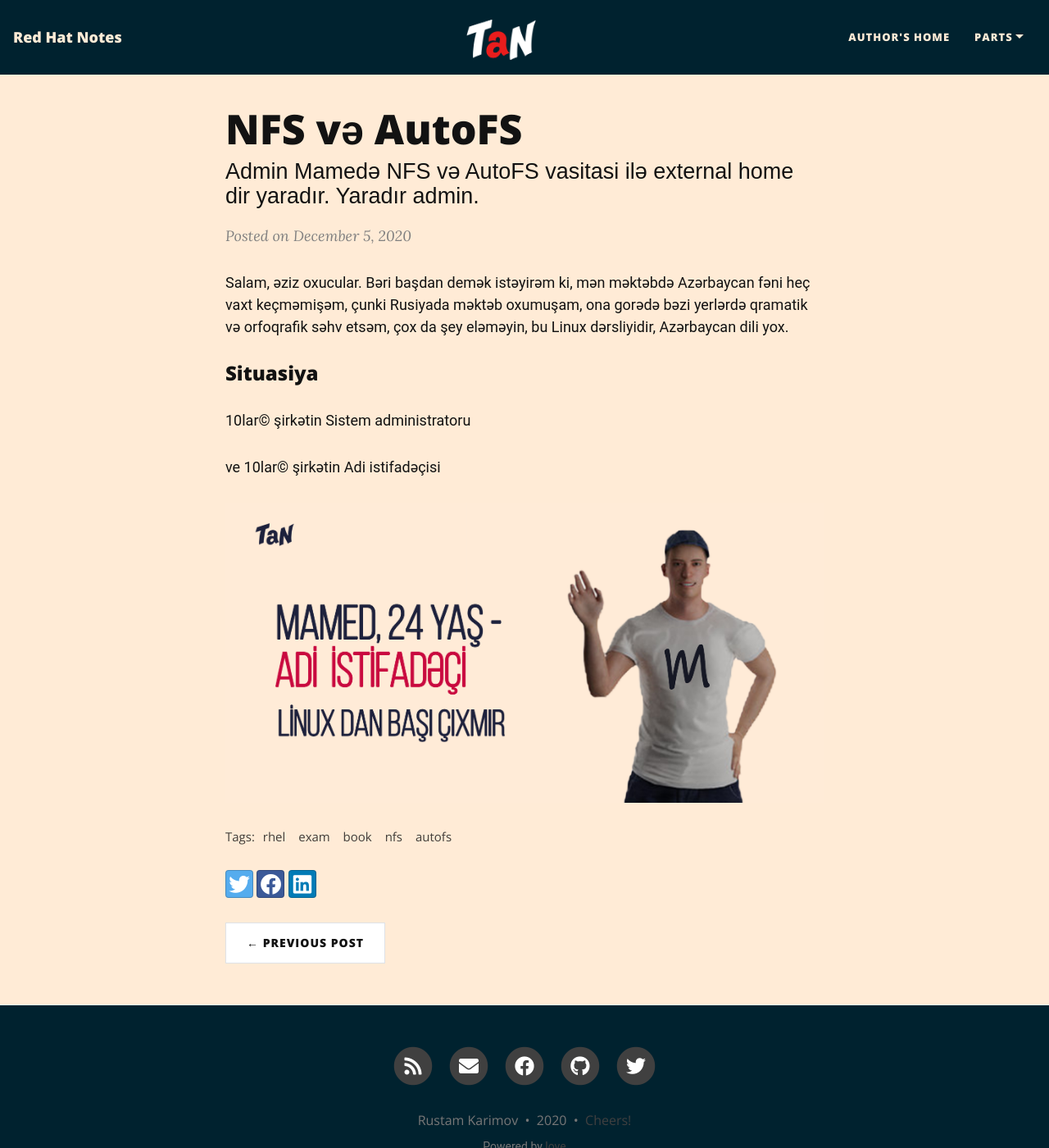
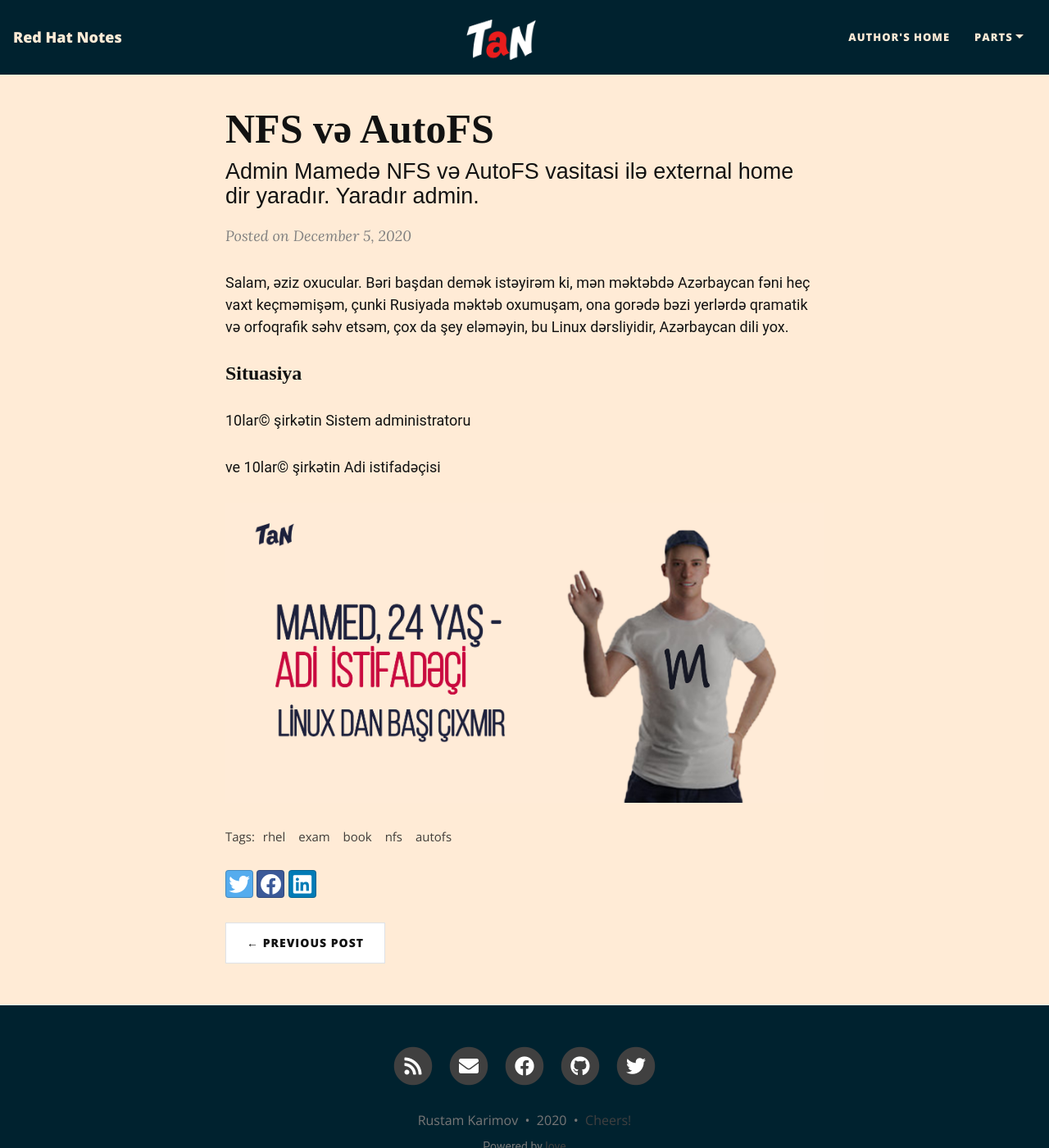
Before and after one commit to DrMohmX/takeanote, a Jekyll site: the page built from _posts/2020-12-05-Mamed_NFS_ve_AutoFS.md, in a window 1280 px wide and 1400 px high. Shown: the whole window at 82% size. Built offline with Jekyll 4.4.1, drawn with Linux system fonts in a browser that asks for light colours; nearby versions of some CDN libraries.

Commit message:
Update beautifuljekyll.css

```diff
--- a/assets/css/beautifuljekyll.css
+++ b/assets/css/beautifuljekyll.css
@@ -28,7 +28,7 @@ p {
   margin: 1.875rem 0;
 }
 h1,h2,h3,h4,h5,h6 {
-  font-family: 'Open Sans', 'Helvetica Neue', Helvetica, Arial, sans-serif, 'Roboto';
+  font-family: 'Times New Roman';
   font-weight: 800;
   line-height: 1.1;
 }
```
